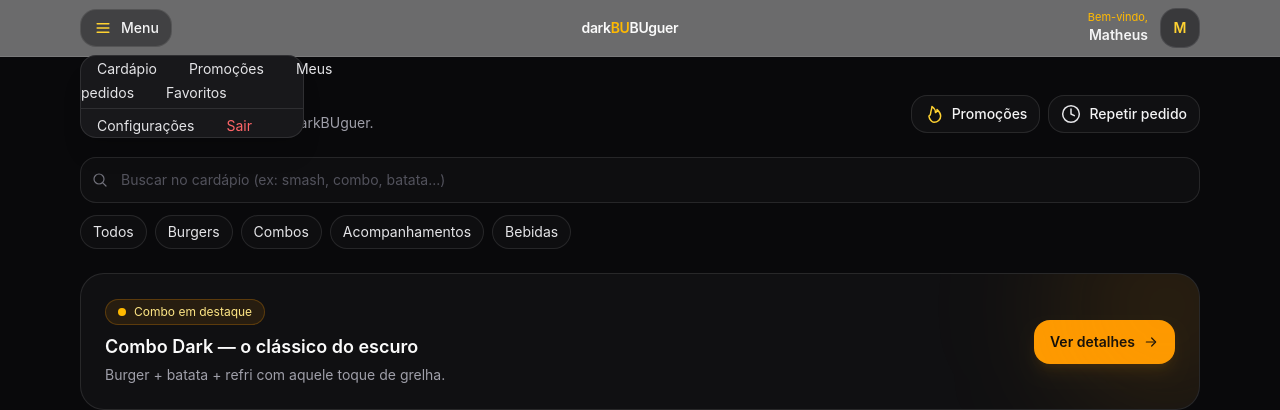
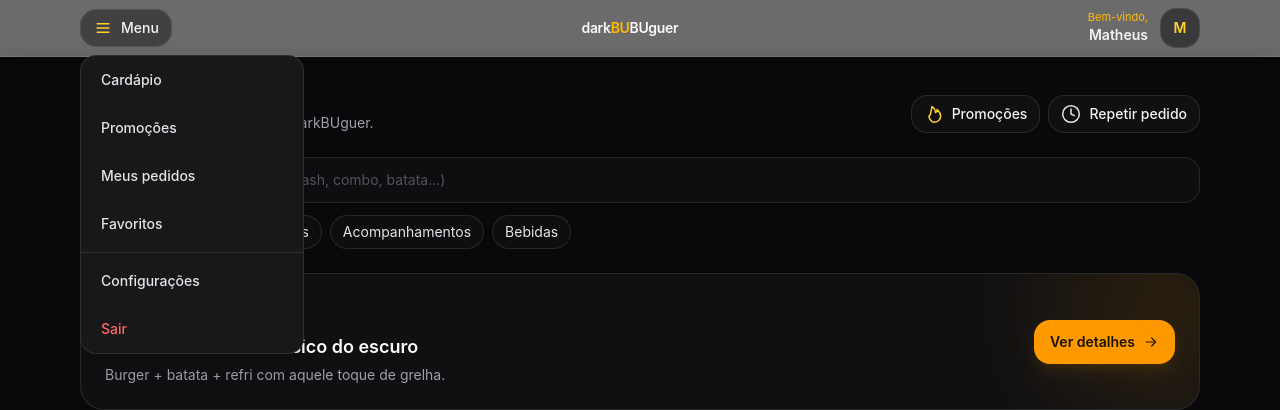
Before and after one commit to pachecx/Dark_Burguer, a React (Vite) app: page / in a window 1280 px wide. Both pictures are taken after a click on the button "Menu". Shown: the top 410 px of the page. Built offline with nearby package versions, Linux system fonts and the light colour scheme.

Commit message:
ajuste menu

```diff
--- a/src/components/ButtonMenu.tsx
+++ b/src/components/ButtonMenu.tsx
@@ -1,23 +1,49 @@
 import { Link } from "react-router-dom";
 
-export function MenuItem({
-  label,
-  danger = false,
-  pass,
-}: {
+type MenuItemProps = {
   label: string;
-  onClick: () => void;
+  pass: string;
   danger?: boolean;
-  pass: string;
-}) {
+};
+
+export function MenuItem({ label, danger = false, pass }: MenuItemProps) {
   return (
     <Link
-      className={`cursor-pointer w-full px-4 py-2 text-left text-sm transition
-      ${danger
-          ? "text-red-400 hover:bg-red-500/10"
-          : "text-zinc-200 hover:bg-zinc-800"}
-      `} to={pass}    >
-      {label}
+      to={pass}
+      className={`
+        flex w-full items-center rounded-xl px-4 py-3
+        text-sm font-medium transition-all duration-200
+        sm:px-5 sm:py-3.5
+
+        ${
+          danger
+            ? `
+              text-red-400
+              hover:bg-red-500/10
+              hover:text-red-300
+              active:scale-[0.98]
+            `
+            : `
+              text-zinc-200
+              hover:bg-zinc-800/80
+              hover:text-white
+              active:scale-[0.98]
+            `
+        }
+
+        /* mobile */
+        min-h-11
+
+        /* desktop */
+        sm:min-h-12
+
+        /* focus acessibilidade */
+        focus:outline-none
+        focus:ring-2
+        focus:ring-cyan-300/40
+      `}
+    >
+      <span className="truncate">{label}</span>
     </Link>
   );
 }
```
